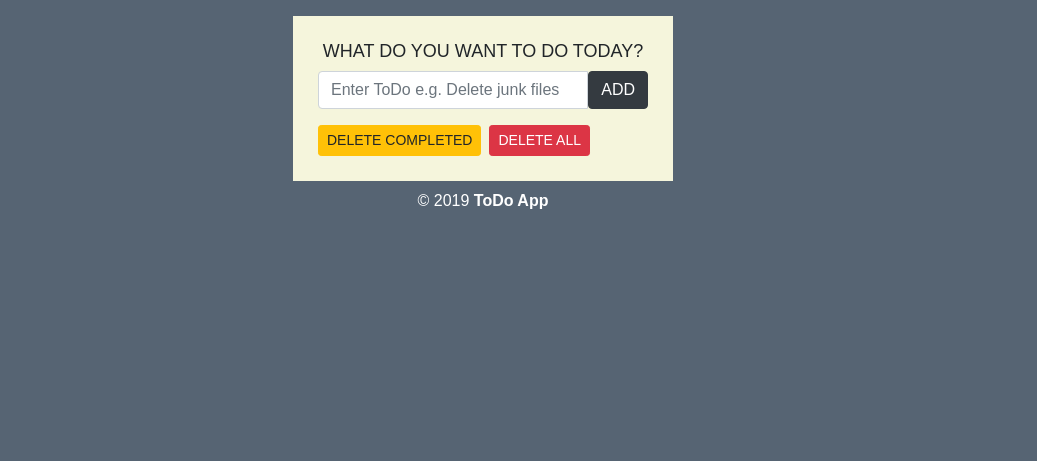
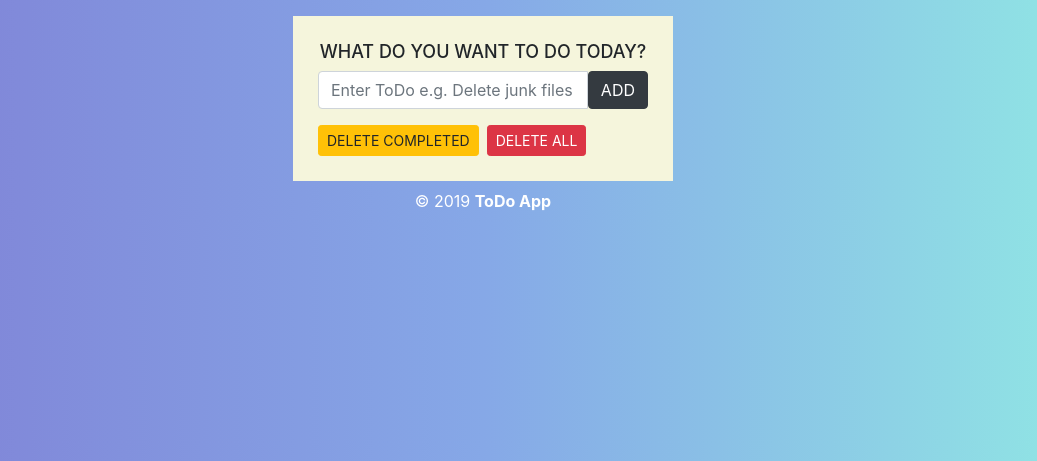
Before and after one commit to Jay-68/ToDo, a Django app: page / in a window 1280 px wide. Shown: the top 461 px of the page, without its empty margins (157-1194 px from the left). Run offline with Django 3.2, Linux system fonts and the light colour scheme; data that the repository does not hold is empty; some libraries are stand-ins or nearby versions.

Commit message:
minor edits in the page stylings

```diff
--- a/my_todo/static/todo/styles.css
+++ b/my_todo/static/todo/styles.css
@@ -1,6 +1,11 @@
 body {
-	background: rgba(44, 62, 80, .8);
-	font-family: 'Oswald', 'Futura', sans-serif;
+	background: #7F7FD5;
+	/* fallback for old browsers */
+	background: -webkit-linear-gradient(to left, #91EAE4, #86A8E7, #7F7FD5);
+	/* Chrome 10-25, Safari 5.1-6 */
+	background: linear-gradient(to left, #91EAE4, #86A8E7, #7F7FD5);
+	/* W3C, IE 10+/ Edge, Firefox 16+, Chrome 26+, Opera 12+, Safari 7+ */
+	background-size: cover;
 }
 
 #content {
@@ -26,6 +31,7 @@ footer {
 .links a {
 	color: black;
 }
+
 .links a:hover {
 	color: black;
 	text-decoration-line: underline;
```
